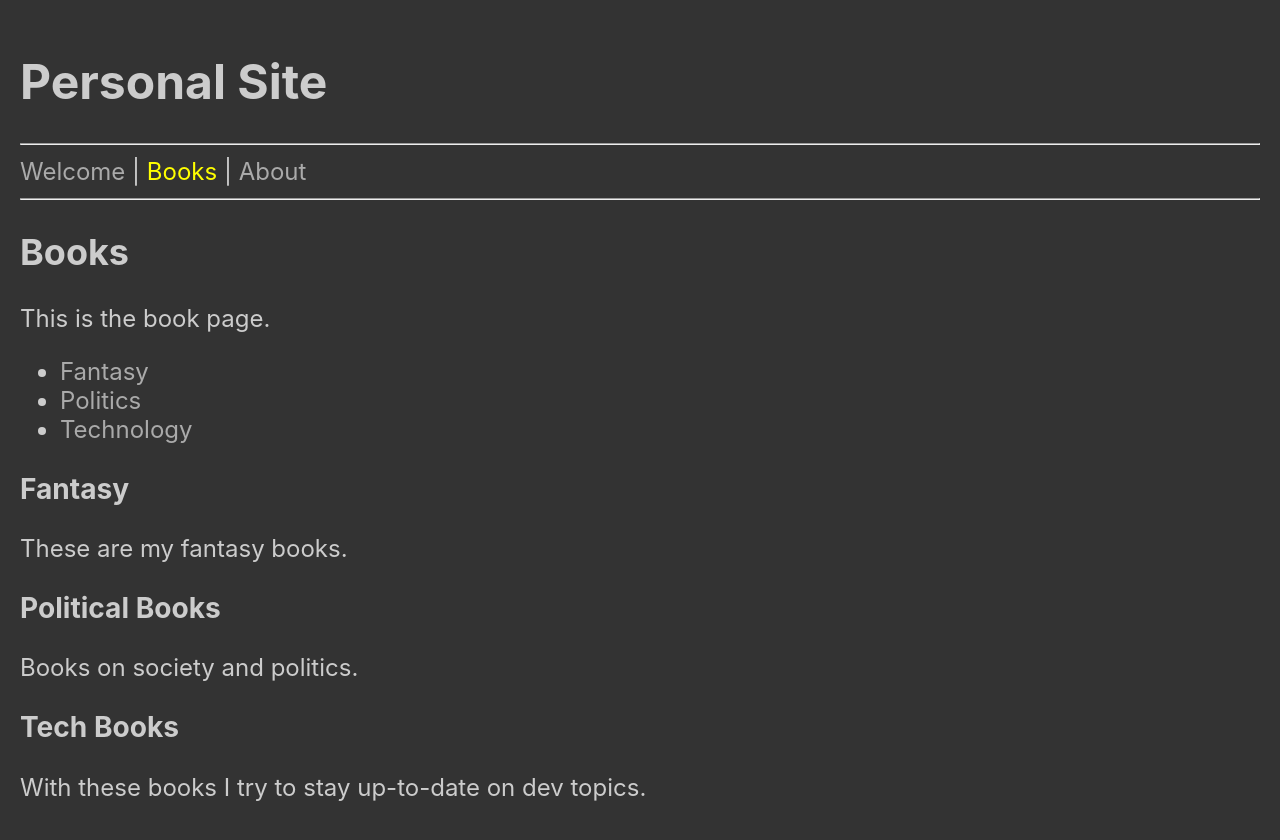
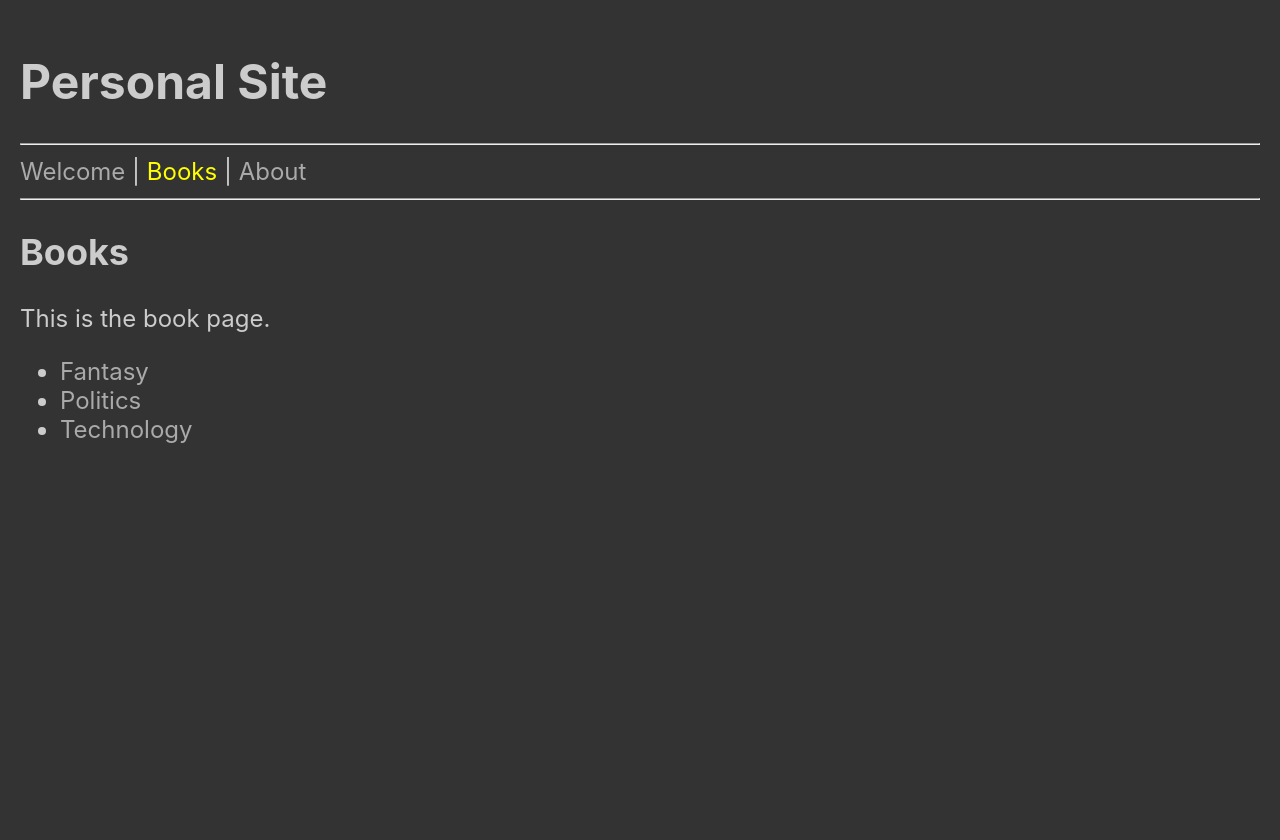
Before and after one commit to MrGultekin/react-advanced-router-outlet-submenu, a React (Vite) app: page /books in a window 1280 px wide. Shown: the top 840 px of the page. After the commit the page ends 800 px from the top, so only its background shows below. Built offline with nearby package versions, Linux system fonts and the light colour scheme.

Commit message:
Submenu on Books works.

```diff
--- a/src/App.jsx
+++ b/src/App.jsx
@@ -15,7 +15,7 @@ function App() {
 			<hr />
 			<Routes>
 				<Route path="/welcome" element={<PageWelcome />} />
-				<Route path="/books" element={<PageBooks />} />
+				<Route path="/books/*" element={<PageBooks />} />
 				<Route path="/about" element={<PageAbout />} />
 				<Route path="/" element={<Navigate to="/welcome" replace />}/>
 			</Routes>
--- a/src/pages/PageBooks.jsx
+++ b/src/pages/PageBooks.jsx
@@ -1,7 +1,7 @@
 import { BookGroupFantasy } from '../components/BookGroupFantasy';
 import { BookGroupPolitics } from '../components/BookGroupPolitics';
 import { BookGroupTechnology } from '../components/BookGroupTechnology';
-import { NavLink } from 'react-router-dom';
+import { NavLink,Route,Routes } from 'react-router-dom';
 
 export const PageBooks = () => {
 	return (
@@ -14,9 +14,11 @@ export const PageBooks = () => {
 				<li><NavLink to="technology">Technology</NavLink></li>
 			</ul>
 
-			<BookGroupFantasy/>
-			<BookGroupPolitics/>
-			<BookGroupTechnology/>
+			<Routes>
+				<Route path="fantasy" element={<BookGroupFantasy />}/>
+				<Route path="politics" element={<BookGroupPolitics />}/>
+				<Route path="technology" element={<BookGroupTechnology />}/>
+			</Routes>
 		</div>
 	)
 }
```
